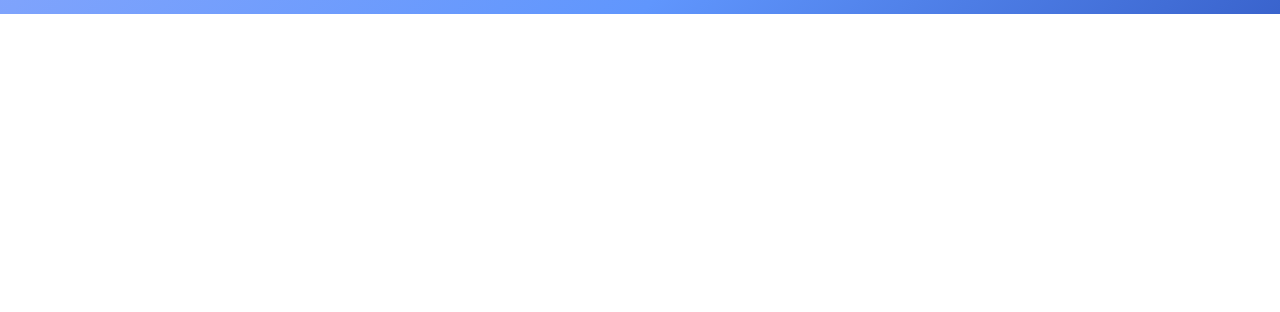
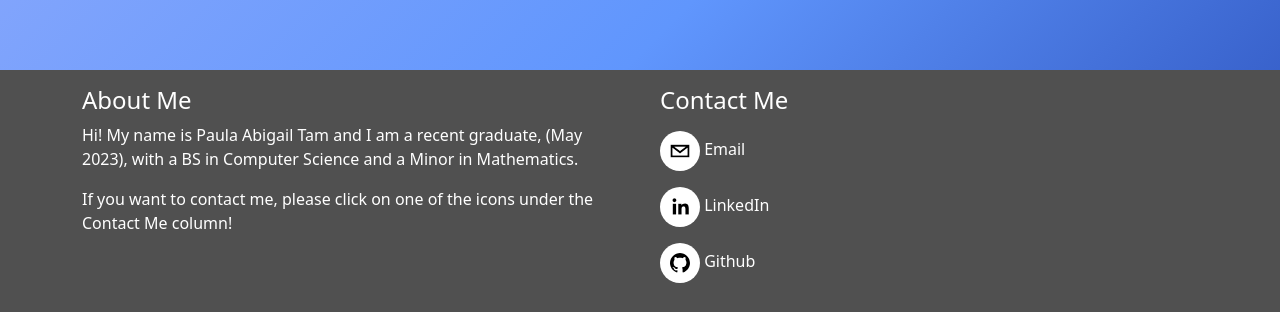
Before and after one commit to PaulaTam/url_shortening, a React (Create React App) app: page / in a window 1280 px wide. Shown: the part 786-1098 px from the top of the page. Before the commit the page ends 800 px from the top, so only its background shows below. Built offline with nearby package versions, Linux system fonts and the light colour scheme.

Commit message:
added footer and github corner

```diff
--- a/package.json
+++ b/package.json
@@ -12,7 +12,9 @@
     "react-bootstrap": "^2.8.0",
     "react-copy-to-clipboard": "^5.1.0",
     "react-dom": "^18.2.0",
+    "react-github-corner": "^2.5.0",
     "react-scripts": "5.0.1",
+    "react-social-icons": "^6.4.0",
     "web-vitals": "^2.1.4"
   },
   "scripts": {
--- a/src/App.js
+++ b/src/App.js
@@ -4,7 +4,10 @@ import { useState } from 'react';
 import { ShortenLinks } from './js/components/short_api';
 import { LinkBar } from './js/components/linkbar';
 import { Banner } from './js/components/banner';
+import { Footer } from './js/components/footer';
 import { NavBar } from './js/components/nav';
+
+import GithubCorner from 'react-github-corner';
 
 function App() {
 
@@ -19,8 +22,9 @@ function App() {
         <LinkBar setInput={setInput}/>
         <ShortenLinks input={input} />
       </div>
-
     </div>
+    <Footer />
+    <GithubCorner size="100" href="https://github.com/PaulaTam/url_shortening" />
     </>
   );
 }
--- /dev/null
+++ b/src/css/footer.css
@@ -0,0 +1,14 @@
+footer {
+    padding: 1em;
+    background-color: rgb(80, 80, 80);
+    color: white;
+}
+
+.row {
+    column-gap: 1em;
+}
+
+.footer-icon {
+    margin-top: 1em;
+    margin-bottom: 1em;
+}
--- a/src/js/components/banner.js
+++ b/src/js/components/banner.js
@@ -2,7 +2,6 @@ import React from 'react';
 import '../../css/banner.css';
 
 export const Banner = () => {
-
     return (
         <div className="intro" id="slide">
             <h1>URL Shortener</h1>
--- a/src/js/components/footer.js
+++ b/src/js/components/footer.js
@@ -0,0 +1,37 @@
+import React from 'react';
+import '../../css/footer.css';
+import { SocialIcon } from 'react-social-icons';
+import { Container, Row, Col } from 'react-bootstrap';
+
+export const Footer = () => {
+    return (
+        <footer>
+            <Container>
+                <Row>
+                    <Col>
+                        <h4>About Me</h4>
+                        <p>Hi! My name is Paula Abigail Tam and I am a recent graduate, {"(May 2023)"}, with a BS in Computer Science and a Minor in Mathematics.</p>
+                        <p>If you want to contact me, please click on one of the icons under the Contact Me column!</p>
+                    </Col>
+                    <Col>
+                        <h4>Contact Me</h4>
+                        <ul className='list-unstyled'>
+                            <li className="footer-icon">
+                                <SocialIcon network="email" href="mailto:abigailttam65@gmail.com"
+                                style={{ height: 40, width: 40 }} bgColor="white" fgColor="black"/> Email
+                            </li>
+                            <li className="footer-icon">
+                                <SocialIcon url="https://www.linkedin.com/in/paulatam"
+                                style={{ height: 40, width: 40 }} bgColor="white" fgColor="black"/> LinkedIn
+                            </li>
+                            <li className="footer-icon">
+                                <SocialIcon url="https://github.com/PaulaTam"
+                                style={{ height: 40, width: 40 }} bgColor="white" fgColor="black"/> Github
+                            </li>
+                        </ul>
+                    </Col>
+                </Row>
+            </Container>
+        </footer>
+    )
+}
--- a/src/js/components/nav.js
+++ b/src/js/components/nav.js
@@ -3,11 +3,13 @@ import { Container, Navbar } from "react-bootstrap";
 
 export const NavBar = () => {
     return (
-        <Navbar fixed="top" bg="light">
+        <>
+        <Navbar bg="light">
             <Container>
                 <Navbar.Brand>URL Shortener</Navbar.Brand>
                 <Navbar.Text>Created by: Paula Abigail Tam</Navbar.Text>
             </Container>
         </Navbar>
+        </>
     )
 }
```
Also changed, not shown: 1 other file (tests, documents, lock files or other folders).
